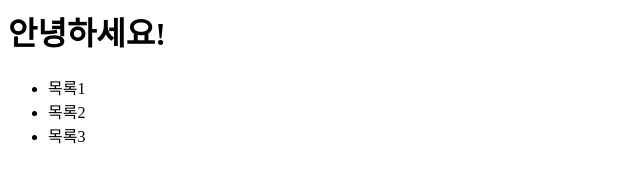
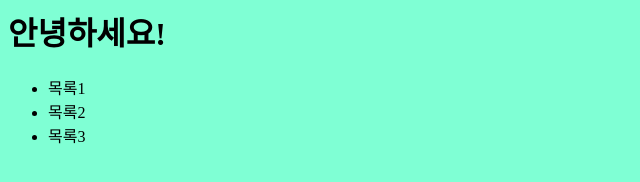
Before and after one commit to develckm/gitStudy, a plain HTML site: page index.html in a window 1280 px wide. Shown: the whole page, without its empty margins (0-640 px from the left). Drawn offline with Linux system fonts and the light colour scheme.

Commit message:
css 파일 추가

```diff
--- /dev/null
+++ b/index.css
@@ -0,0 +1,3 @@
+body{
+    background-color: aquamarine;
+}
--- a/index.html
+++ b/index.html
@@ -1,4 +1,7 @@
 <html>
+    <head>
+        <link rel="stylesheet" href="index.css">
+    </head>
     <header>
         <h1>안녕하세요!</h1>
     </header>
```
